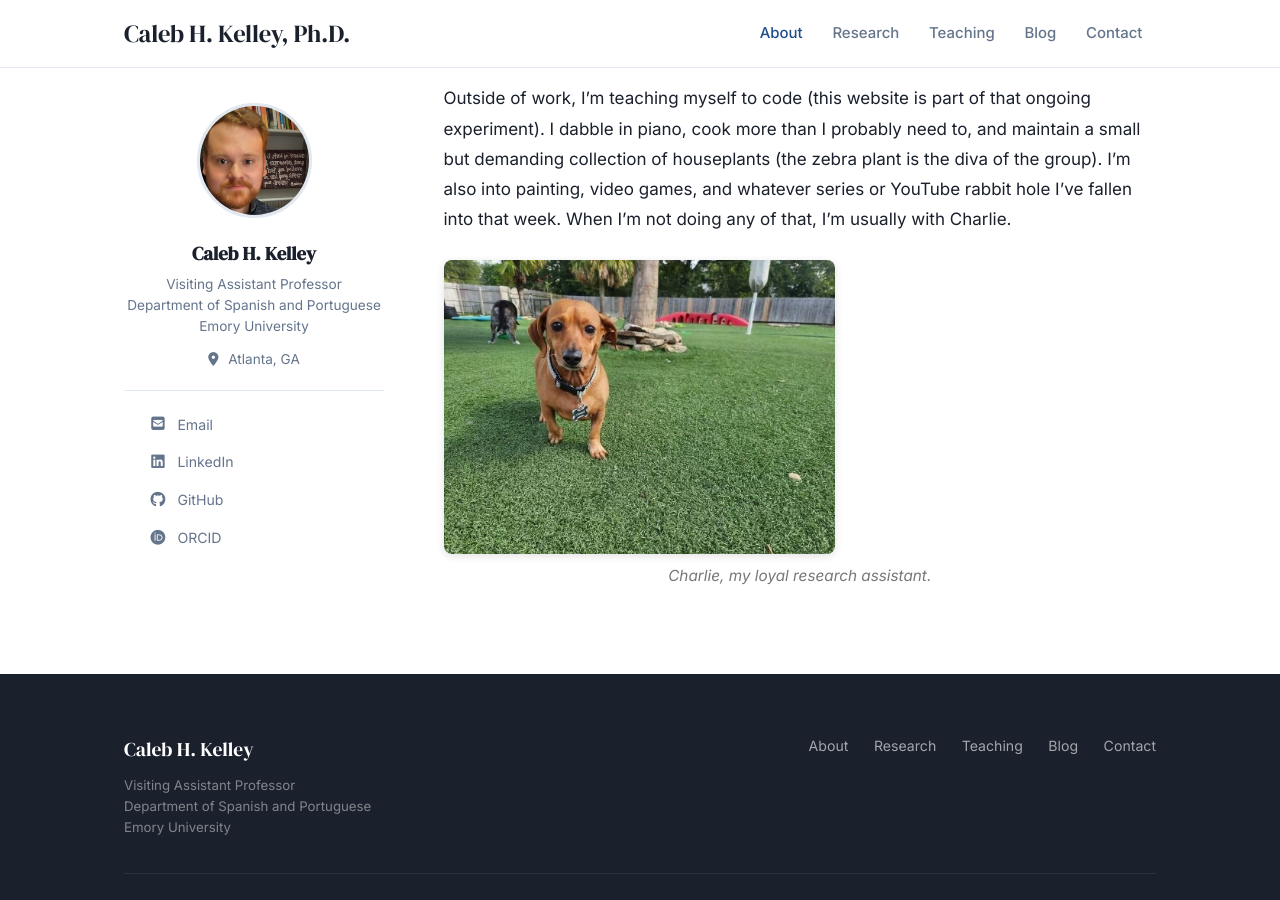
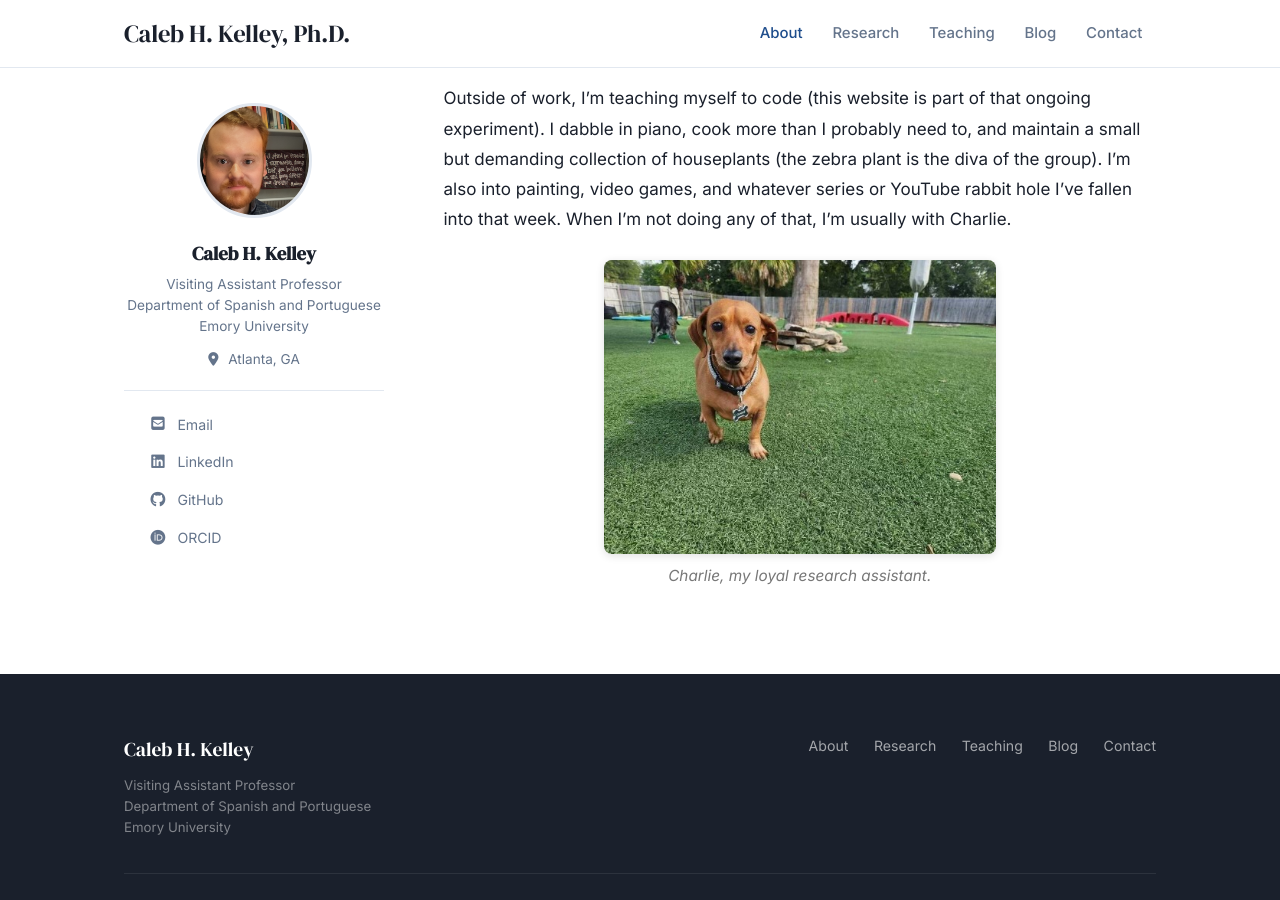
Before and after one commit to calebhkelley/calebhkelley.github.io, a Jekyll site: the page built from _pages/about.md, in a window 1280 px wide and 900 px high, scrolled down 716 px. Built offline with Jekyll 4.4.1, drawn with Linux system fonts in a browser that asks for light colours.

Commit message:
Center image of Charlie on About page

```diff
--- a/_pages/about.md
+++ b/_pages/about.md
@@ -15,6 +15,6 @@ I got my start at the University of Alabama at Birmingham, where I double-majore
 Outside of work, I'm teaching myself to code (this website is part of that ongoing experiment). I dabble in piano, cook more than I probably need to, and maintain a small but demanding collection of houseplants (the zebra plant is the diva of the group). I'm also into painting, video games, and whatever series or YouTube rabbit hole I've fallen into that week. When I'm not doing any of that, I'm usually with Charlie.
 
 <div style="text-align: center; margin-top: 1.5em;">
-  <img src="/assets/images/charlie.jpg" alt="Charlie the dachshund" style="max-width: 55%; border-radius: 8px; box-shadow: 0 2px 8px rgba(0,0,0,0.12);">
+  <img src="/assets/images/charlie.jpg" alt="Charlie the dachshund" style="display: block; margin: 0 auto; max-width: 55%; border-radius: 8px; box-shadow: 0 2px 8px rgba(0,0,0,0.12);">
   <p style="font-style: italic; color: #777; font-size: 0.9em; margin-top: 0.5em;">Charlie, my loyal research assistant.</p>
 </div>
```
